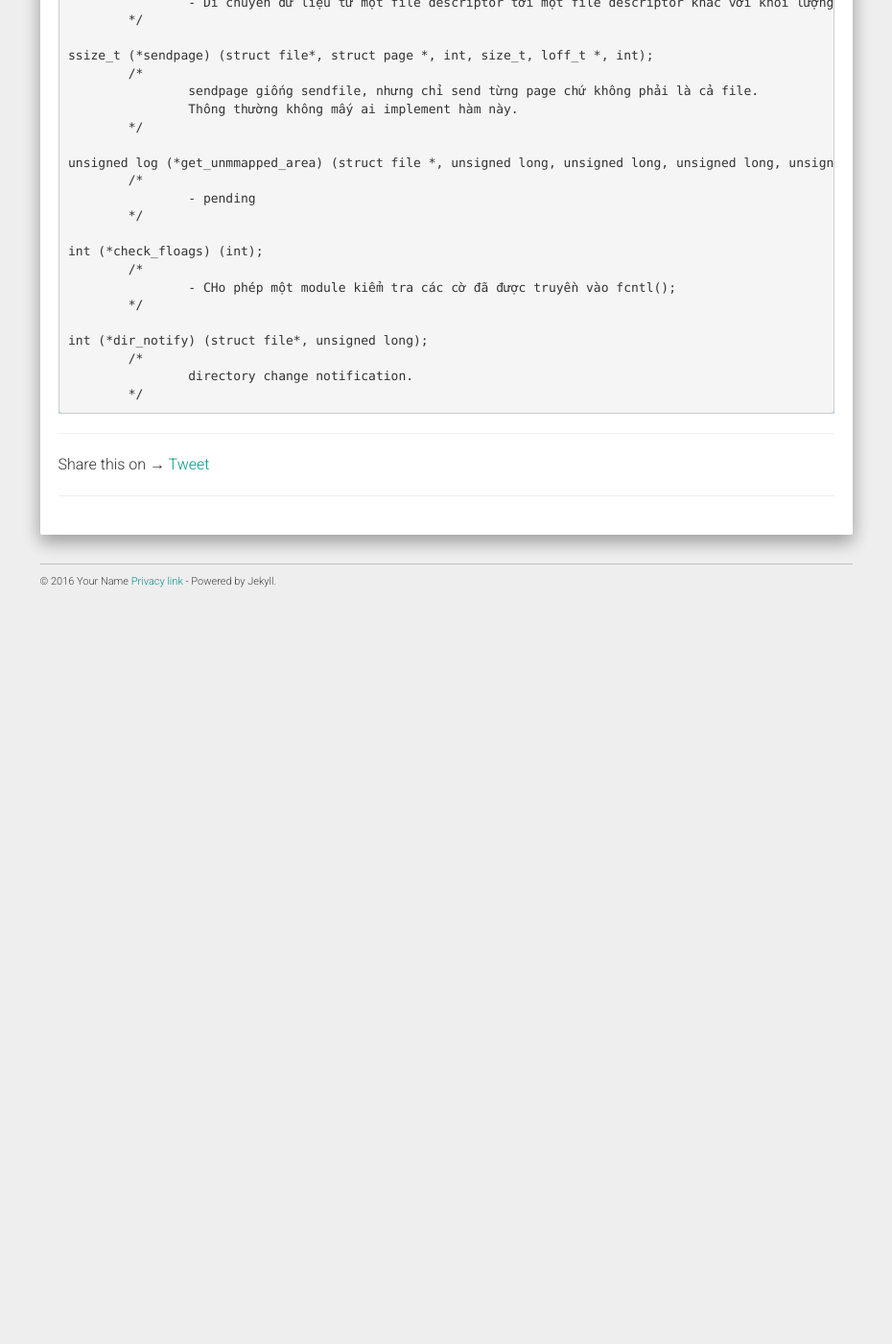
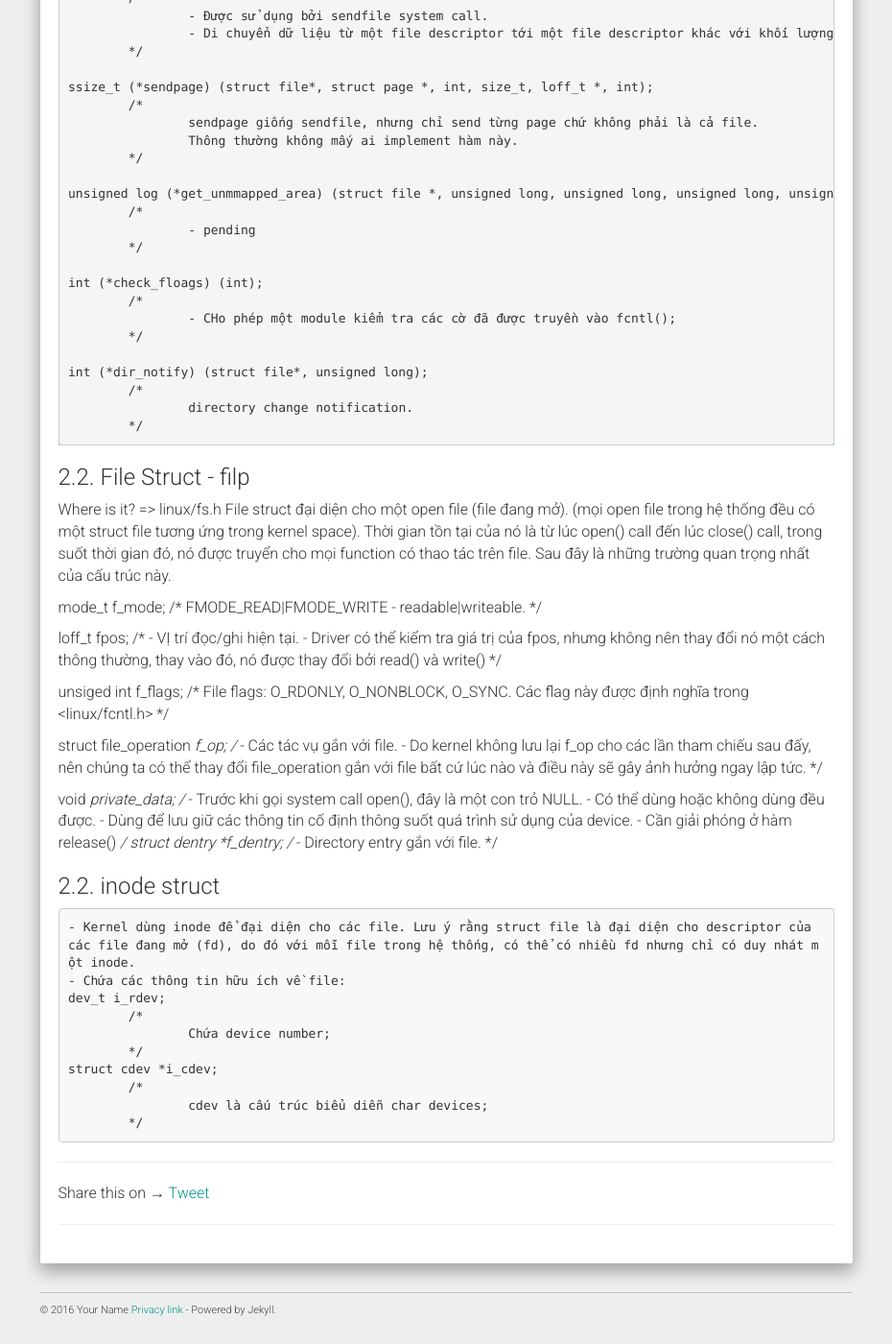
Before and after one commit to ita93/ita93.github.io, a Jekyll site: the page built from _posts/2017-12-18-character-device.md, in a window 1280 px wide and 1400 px high, scrolled down 3811 px. Shown: the whole window at 96% size, without its empty margins (321-1251 px from the left). Built offline with Jekyll 4.4.1, drawn with Linux system fonts in a browser that asks for light colours; nearby versions of some CDN libraries; our own code applies the rules of GitHub Pages for plain Markdown files; comment, search, counter and statistics services are not loaded; before the commit the page ends 4452 px from its top, so only the background shows below that; some of the changed text lies outside the part shown.

Commit message:
add warning

````diff
--- a/_posts/2017-12-18-character-device.md
+++ b/_posts/2017-12-18-character-device.md
@@ -58,6 +58,7 @@ Mỗi trường trong file operation structure phải trỏ đến một functio
 Sau đây là danh sách các trường của ```struct file_operations```
 
 <div style="background-color: lightblue;">
+<p class="text-uppercase">FPI Warning: It's boring</p>
 <pre>
 struct module *owner;
 	/*
@@ -193,3 +194,54 @@ int (*dir_notify) (struct file*, unsigned long);
 	*/
 </pre>
 </div>
+### 2.2. File Struct - filp
+Where is it? => linux/fs.h
+File struct đại diện cho một open file (file đang mở). (mọi open file trong hệ thống đều có một struct file tương ứng trong kernel space). Thời gian tồn tại của nó là từ lúc open() call đến lúc close() call, trong suốt thời gian đó, nó được truyển cho mọi function có thao tác trên file.
+ Sau đây là những trường quan trọng nhất của cấu trúc này.
+
+ mode_t f_mode;
+ 	/*
+ 		FMODE_READ|FMODE_WRITE - readable|writeable.
+ 	*/
+
+ loff_t fpos;
+ 	/*
+ 		- VỊ trí đọc/ghi hiện tại.
+ 		- Driver có thể kiểm tra giá trị của fpos, nhưng không nên thay đổi nó một cách thông thường, thay vào đó, nó được thay đổi bởi read() và write()
+ 	*/
+
+ unsiged int f_flags;
+ 	/*
+ 		File flags: O_RDONLY, O_NONBLOCK, O_SYNC.
+ 		Các flag này được định nghĩa trong <linux/fcntl.h>
+ 	*/
+
+ struct file_operation *f_op;
+ 	/*
+ 		- Các tác vụ gắn với file.
+ 		- Do kernel không lưu lại f_op cho các lần tham chiếu sau đấy, nên chúng ta có thể thay đổi file_operation gắn với file bất cứ lúc nào và điều này sẽ gây ảnh hưởng ngay lập tức.
+ 	*/
+
+ void *private_data;
+ 	/*
+ 		- Trước khi gọi system call open(), đây là một con trỏ NULL.
+ 		- Có thể dùng hoặc không dùng đều được.
+ 		- Dùng để lưu giữ các thông tin cố định thông suốt quá trình sử dụng của device.
+ 		- Cần giải phóng ở hàm release()
+ 	*/
+ struct dentry *f_dentry;
+ 	/*
+ 		- Directory entry gắn với file.
+ 	*/
+
+### 2.2. inode struct
+	- Kernel dùng inode để đại diện cho các file. Lưu ý rằng struct file là đại diện cho descriptor của các file đang mở (fd), do đó với mỗi file trong hệ thống, có thể có nhiều fd nhưng chỉ có duy nhát một inode.
+	- Chứa các thông tin hữu ích về file:
+	dev_t i_rdev;
+		/*
+			Chứa device number;
+		*/
+	struct cdev *i_cdev;
+		/*
+			cdev là cấu trúc biểu diễn char devices;
+		*/
````
